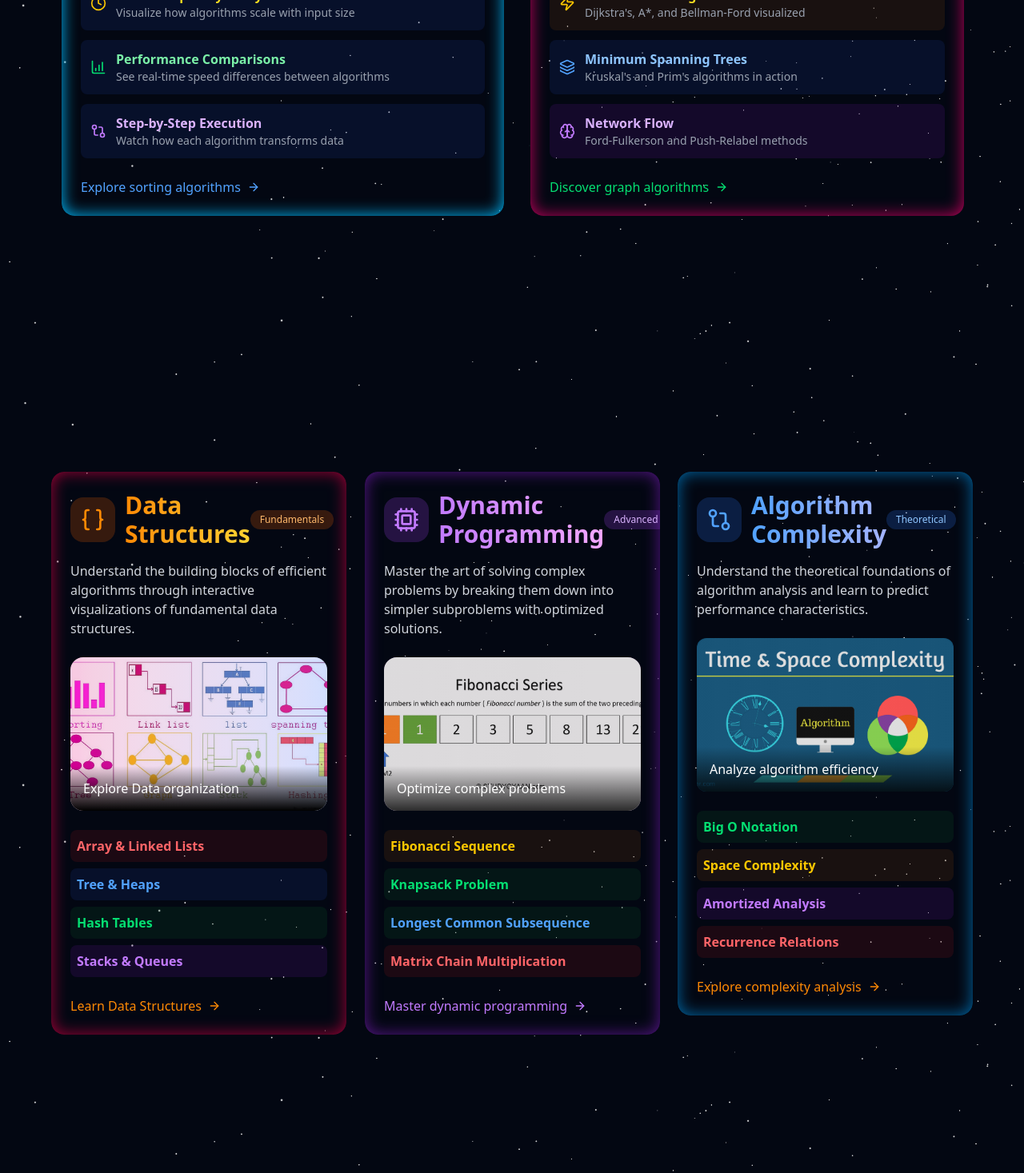
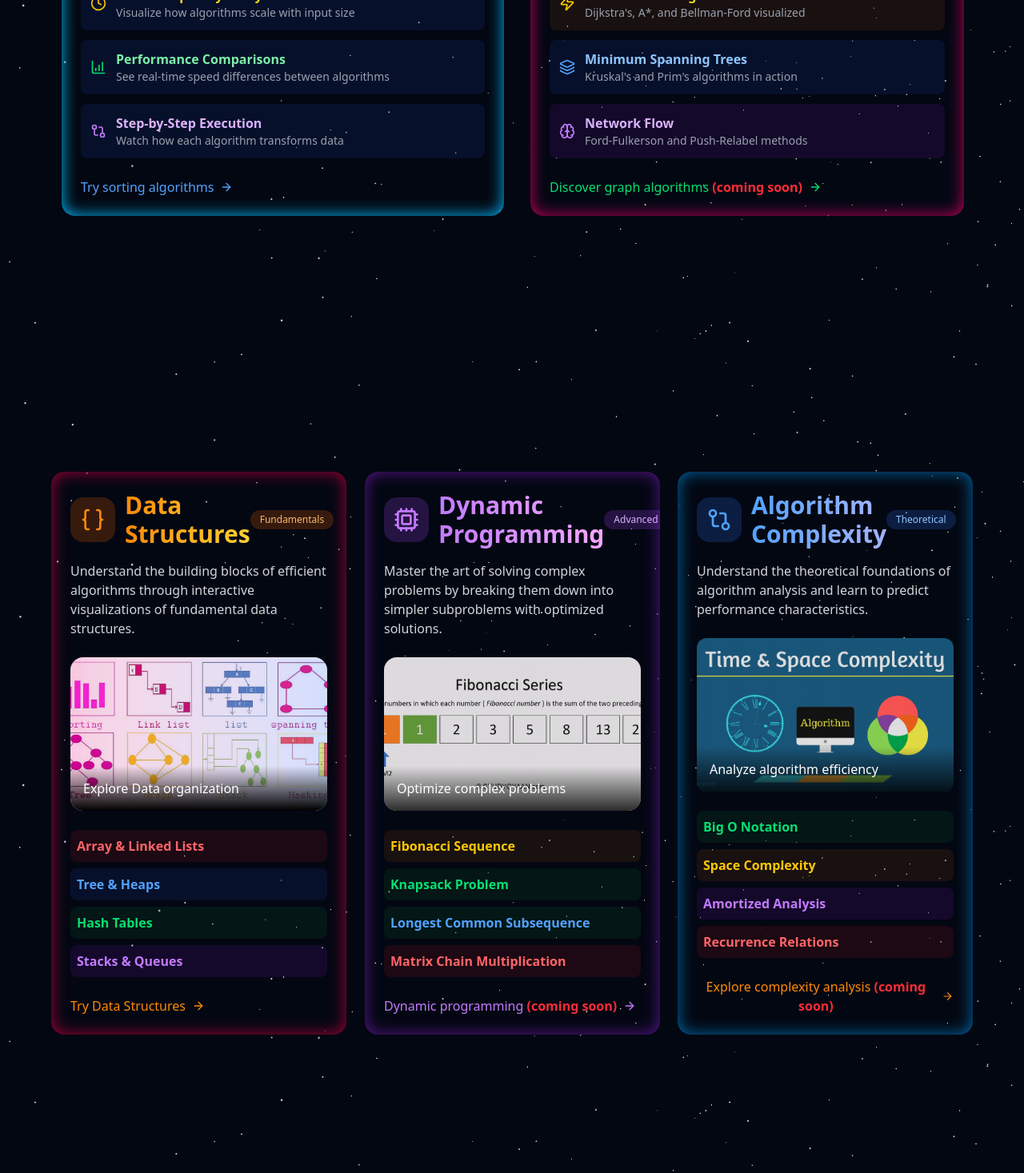
Before and after one commit to CodeBase404/DSA-Visualizer, a React (Vite) app: page / in a window 1280 px wide. Shown: the part 1526-2993 px from the top of the page at 80% size. Built offline with nearby package versions, Linux system fonts and the light colour scheme.

Commit message:
Update Home.jsx

```diff
--- a/src/components/Home.jsx
+++ b/src/components/Home.jsx
@@ -14,7 +14,7 @@ import { easeInOut, stagger } from 'motion'
 import { NavLink } from 'react-router'
 
 
-function Home() {
+function Home({setAlgorithm}) {
   const [position, setPosition] = useState({ x: "0px", y: "0px" });
   const Colors = ["#DD335C", "#ff5e57", "#e073c5", "#1E67C6", "#CE84CF"];
   const color = useMotionValue(Colors[0]);
@@ -189,7 +189,7 @@ function Home() {
                 Explore the fascinating world of sorting algorithms, from the simple Bubble Sort to the efficient Quick Sort. Understand how different algorithms perform under various conditions and data sets.
               </motion.p>
 
-              <div className='relative overflow-hidden rounded-xl mb-6 group'>
+              <NavLink to="/Visualizer" onClick={()=>setAlgorithm(["Insertion Sort"])} className='relative overflow-hidden rounded-xl mb-6 group'>
                 <div className='absolute inset-0 bg-gradient-to-r from-blue-600/20 to-cyan-600/20 rounded-[1rem]'></div>
 
                 <img src={sorting} alt="Sorting Algorithms Visualization" className='w-full h-50 object-cover group-hover:scale-105 transition-transform duration-500' />
@@ -197,7 +197,7 @@ function Home() {
                   <span className='text-white font-medium'>visualize sorting in real-time</span>
                 </div>
 
-              </div>
+              </NavLink>
 
               <div className='space-y-3 mt-auto'>
                 <div className='flex items-center gap-3 bg-blue-900/20 p-3 rounded-lg'>
@@ -226,10 +226,10 @@ function Home() {
                 </div>
 
               </div>
-              <button className='mt-6 group flex items-center text-blue-400 font-medium'>
-                <span>Explore sorting algorithms</span>
+              <NavLink  to="/visualizer" onClick={()=>setAlgorithm(["Selection Sort"])} className='mt-6 group flex items-center text-blue-400 font-medium'>
+                <span>Try sorting algorithms</span>
                 <ArrowRight className='ml-2 h-4 w-4 transition-transform group-hover:translate-x-1' />
-              </button>
+              </NavLink>
             </motion.div>
           </motion.div>
         </Tilt>
@@ -308,7 +308,7 @@ function Home() {
               </div>
 
               <button className='mt-6 group flex items-center text-green-400 font-medium'>
-                <span>Discover graph algorithms</span>
+                <span>Discover graph algorithms <strong className='text-red-500'>(coming soon)</strong></span>
                 <ArrowRight className='ml-2 h-4 w-4 transition-transform group-hover:translate-x-1' />
               </button>
             </motion.div>
@@ -354,7 +354,7 @@ function Home() {
               <p className='text-gray-300 mb-6'>
                 Understand the building blocks of efficient algorithms through interactive visualizations of fundamental data structures.
               </p>
-              <div className='relative rounded-2xl overflow-hidden mb-6 group'>
+              <NavLink to="/visualizer" className='relative rounded-2xl overflow-hidden mb-6 group'>
                 <div className='absolute inset-0 bg-gradient-to-r from-pink-600/20 to-blue-600/20 overflow-hidden'></div>
 
                 <img src={algorithm} alt="Data Structures Visualization" className='w-full h-48 object-cover group-hover:scale-105 transition-transform duration-500' />
@@ -362,7 +362,7 @@ function Home() {
                 <div className='absolute bottom-0 left-0 right-0 p-4 bg-gradient-to-t from-black/100 to-transparent'>
                   <span className='text-white font-medium'>Explore Data organization</span>
                 </div>
-              </div>
+              </NavLink>
 
               <div className='space-y-2 mt-auto'>
                 <div className='p-2 rounded-lg bg-red-900/20'>
@@ -379,10 +379,10 @@ function Home() {
                 </div>
               </div>
 
-              <button className='mt-6 group flex items-center text-orange-400 font-medium '>
-                <span>Learn Data Structures</span>
+              <NavLink to="/visualizer"  className='mt-6 group flex items-center text-orange-400 font-medium '>
+                <span>Try Data Structures</span>
                 <ArrowRight className='ml-2 h-4 w-4 transition-transform group-hover:translate-x-1' />
-              </button>
+              </NavLink>
             </motion.div>
           </motion.div>
         </Tilt>
@@ -449,7 +449,7 @@ function Home() {
               </div>
 
               <button className='mt-6 group flex items-center text-purple-400 font-medium '>
-                <span>Master dynamic programming</span>
+                <span>Dynamic programming <strong className='text-red-500'>(coming soon)</strong></span>
                 <ArrowRight className='ml-2 h-4 w-4 transition-transform group-hover:translate-x-1' />
               </button>
             </motion.div>
@@ -517,7 +517,7 @@ function Home() {
               </div>
 
               <button className='mt-6 group flex items-center text-orange-400 font-medium '>
-                <span>Explore complexity analysis</span>
+                <span>Explore complexity analysis <strong className='text-red-500'>(coming soon)</strong></span>
                 <ArrowRight className='ml-2 h-4 w-4 transition-transform group-hover:translate-x-1' />
               </button>
             </motion.div>
```
